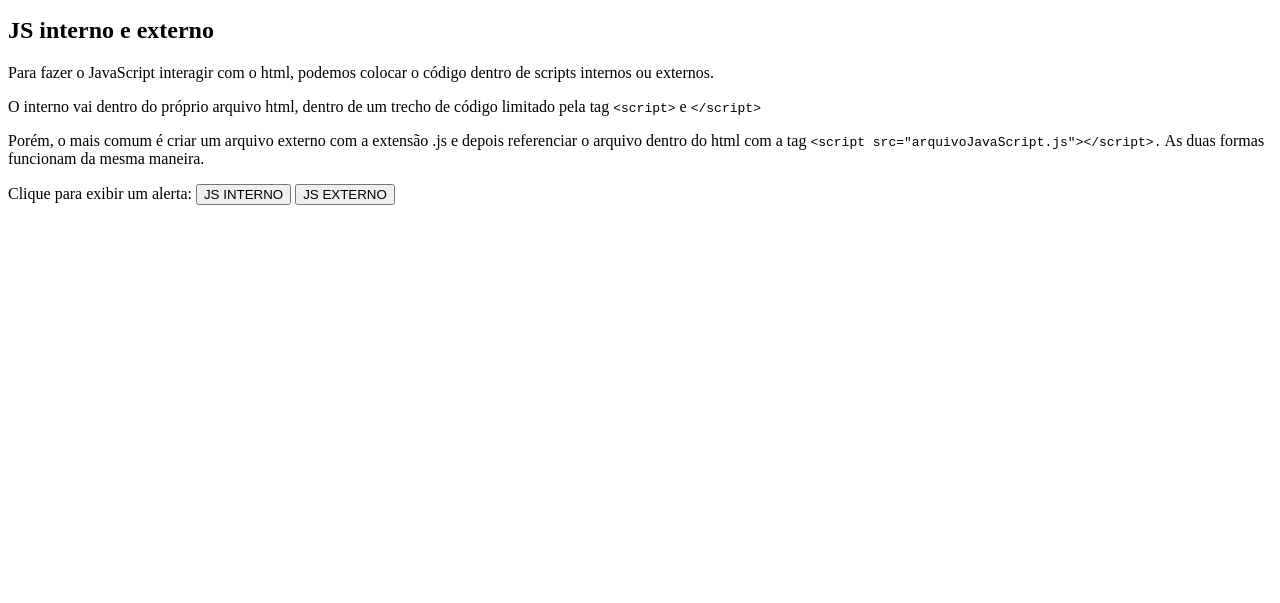
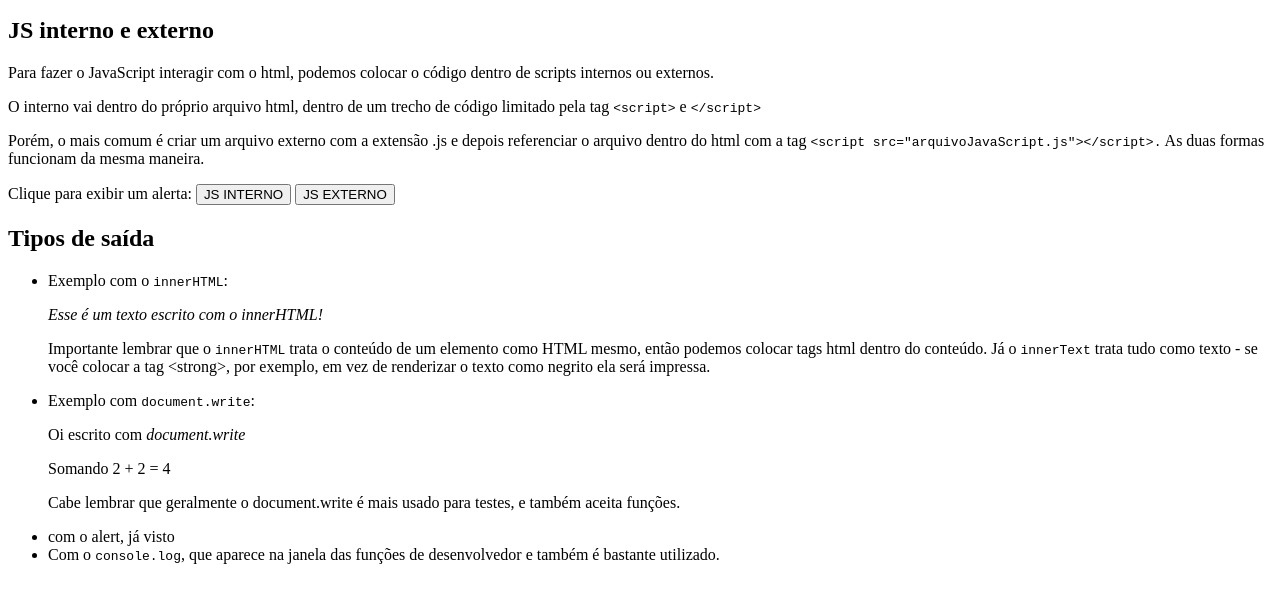
Before and after one commit to alonso-estevam/reaprendendo-js, a plain HTML site: page aula001/index.html in a window 1280 px wide. Shown: the part 119-722 px from the top of the page. Drawn offline with Linux system fonts and the light colour scheme.

Commit message:
explicado tipos de saída

```diff
--- a/aula001/index.html
+++ b/aula001/index.html
@@ -4,7 +4,7 @@
     <meta charset="UTF-8" />
     <meta http-equiv="X-UA-Compatible" content="IE=edge" />
     <meta name="viewport" content="width=device-width, initial-scale=1.0" />
-    <title>Primeiras noções de JS</title>
+    <title>001 - Primeiras noções de JS</title>
   </head>
   <body>
     <h1>Introdução</h1>
@@ -38,6 +38,41 @@
       <button onclick="alertaExterno()">JS EXTERNO</button>
     </p>
 
+    <h2>Tipos de saída</h2>
+    <ul>
+      <li>
+        <p>Exemplo com o <code>innerHTML</code>:</p>
+        <p id="exemploInnerHtml"></p>
+        <p>
+          Importante lembrar que o <code>innerHTML</code> trata o conteúdo de um
+          elemento como HTML mesmo, então podemos colocar tags html dentro do
+          conteúdo. Já o <code>innerText</code> trata tudo como texto - se você
+          colocar a tag &lt;strong&gt;, por exemplo, em vez de renderizar o
+          texto como negrito ela será impressa.
+        </p>
+      </li>
+      <li>
+        <p>Exemplo com <code>document.write</code>:</p>
+        <script>
+          document.write("<p>Oi escrito com <em>document.write</em></p>");
+
+          document.write("Somando 2 + 2 = " + (2 + 2));
+        </script>
+        <p>
+          Cabe lembrar que geralmente o document.write é mais usado para testes,
+          e também aceita funções.
+        </p>
+      </li>
+      <li>com o alert, já visto</li>
+      <li>
+        Com o <code>console.log</code>, que aparece na janela das funções de
+        desenvolvedor e também é bastante utilizado.
+        <script>
+          console.log("Oi, isso é um console.log");
+        </script>
+      </li>
+    </ul>
+
     <script>
       function alertaInterno() {
         alert("Esse é um alerta vindo de um script interno!");
--- a/aula001/index.js
+++ b/aula001/index.js
@@ -1,3 +1,7 @@
 function alertaExterno() {
   alert("Já esse vem de um arquivo JS externo!");
 }
+
+document.getElementById(
+  "exemploInnerHtml"
+).innerHTML = `<em>Esse é um texto escrito com o innerHTML!</em>`;
```
